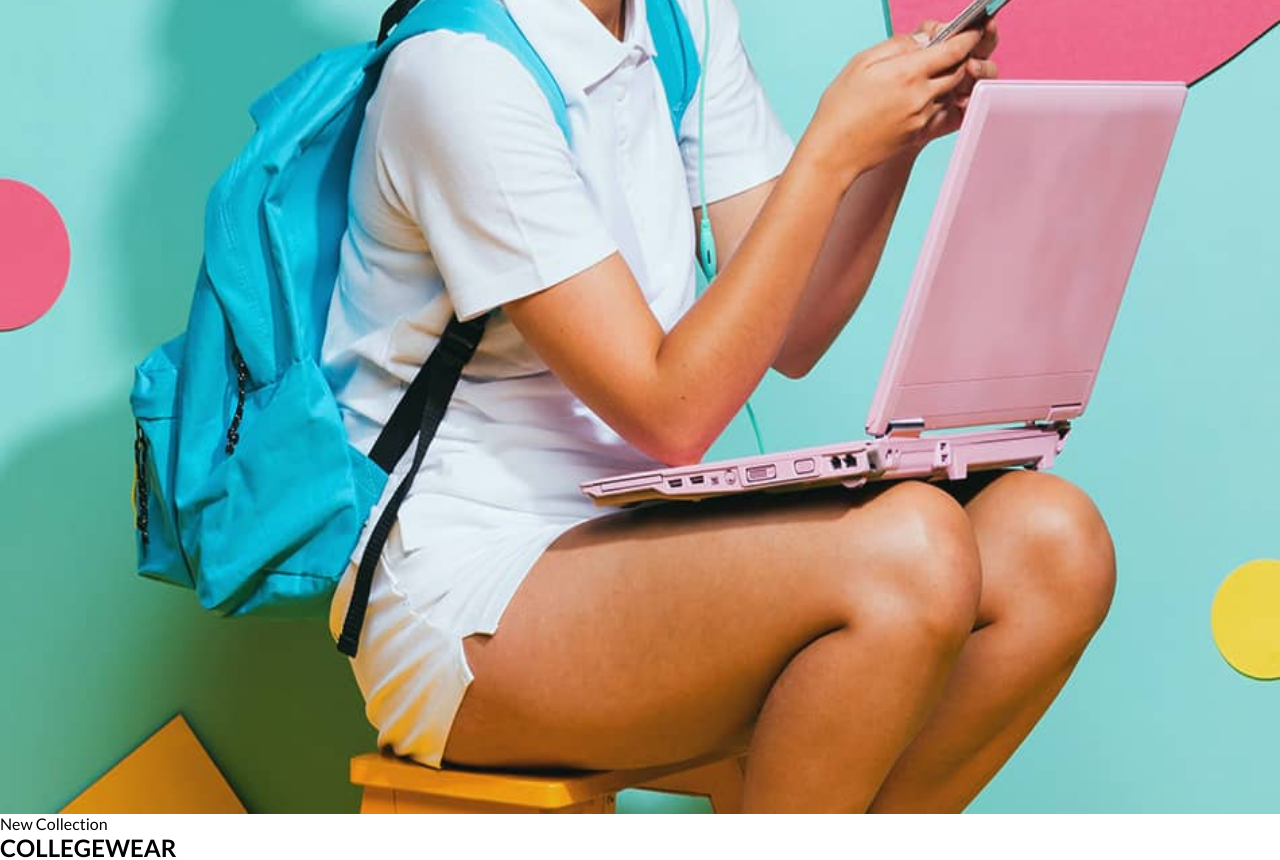
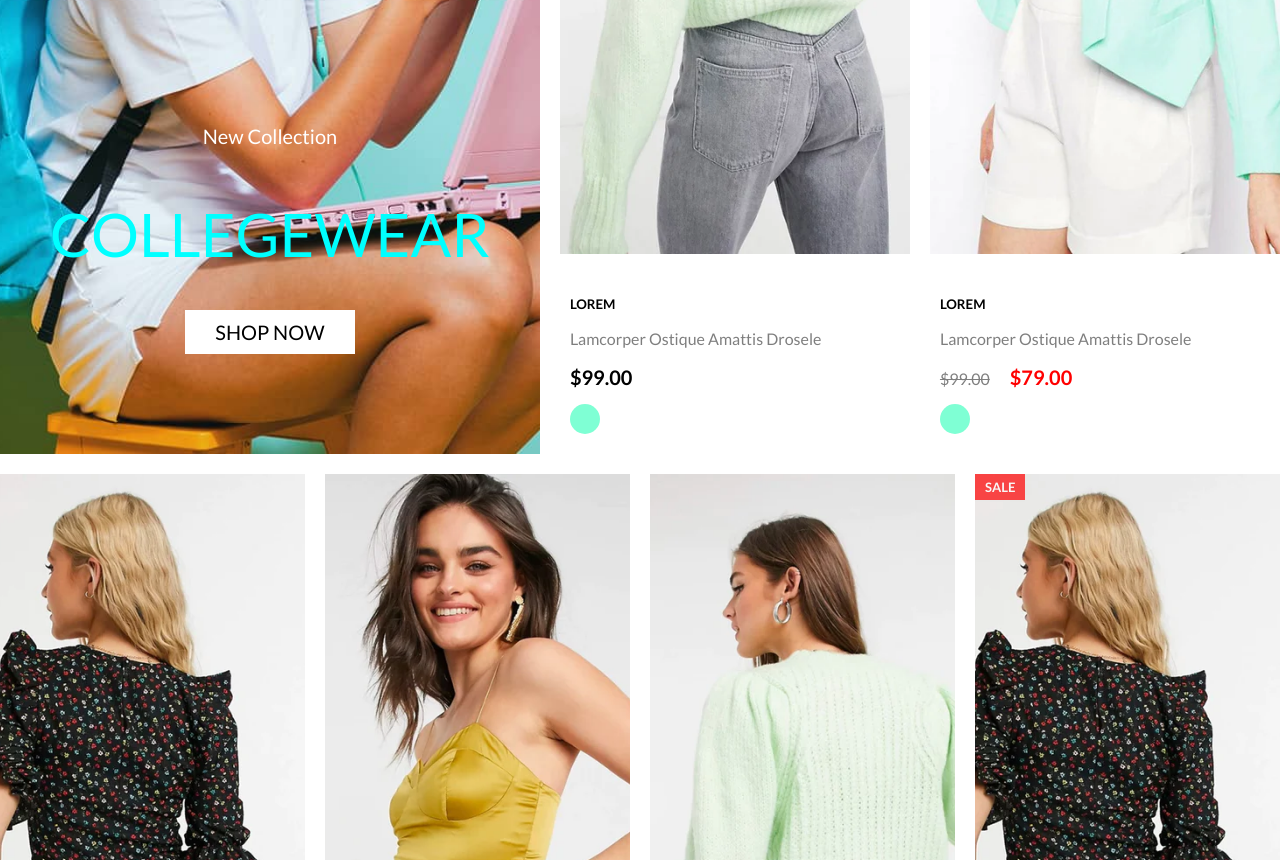
Before and after one commit to CoreyRobinsonDev/ecommerce, a Next.js app: page / in a window 1280 px wide. Shown: the part 1940-2800 px from the top of the page. Built offline with nearby package versions, Linux system fonts and the light colour scheme.

Commit message:
added default item cards to the landing page

```diff
--- a/components/Display.tsx
+++ b/components/Display.tsx
@@ -1,23 +1,48 @@
 import Link from "next/link";
-import Image from "next/image";
 import ItemCard from "./ItemCard";
 
+import styles from "../styles/display.module.css";
+
 const Display = ({category = "womens"}) => {
-  return <section>
-    <figure>
-      <Link href="#">
-        <a>
-          <Image src={`/pictures/${category}/links/collegewear.jpg`} alt="Collegewear" width={10} height={10} layout="responsive" />
-        </a>
-      </Link>
-      <figcaption>
-        <p>New Collection</p>
-        <h2>COLLEGEWEAR</h2>
-        <Link href="#">SHOP NOW</Link>
-      </figcaption>
-    </figure>
+  return <section className={styles.container} >
+    <Link href="#">
+      <a className={styles.link_container} style={{
+        backgroundImage: "url(" + `/pictures/${category}/links/collegewear.jpg` + ")",
+        backgroundPosition: "center",
+        backgroundRepeat: "no-repeat",
+        backgroundSize: "cover"
+      }}>
+        <div className={styles.link__caption_container}>
+          <p>New Collection</p>
+          <h2>COLLEGEWEAR</h2>
+          <Link href="#">SHOP NOW</Link>
+        </div>
+      </a>
+    </Link>
+
     <ItemCard/>
+    <ItemCard index={2} hasSale={true} />
+    <ItemCard index={3} />
+    <ItemCard index={4} />
+    <ItemCard/>
+    <ItemCard index={3} hasSale={true} />
     <ItemCard index={2} />
+    <ItemCard index={5} hasSale={true} />
+    <Link href="#">
+      <a className={styles.link_container} style={{
+        backgroundImage: "url(" + `/pictures/${category}/links/summer.jpg` + ")",
+        backgroundPosition: "center",
+        backgroundRepeat: "no-repeat",
+        backgroundSize: "cover"
+      }}>
+        <div className={styles.link__caption_container}>
+          <p>Swimsuit Collection</p>
+          <h2>SUMMER&#39;S HERE</h2>
+          <Link href="#">SHOP NOW</Link>
+        </div>
+      </a>
+    </Link>
+
   </section>
 }
 
--- a/components/Footer.tsx
+++ b/components/Footer.tsx
@@ -10,7 +10,7 @@ const Footer = () => {
       <h3 className={styles.newsletter__title}>SIGN UP FOR NEWSLETTER</h3>
       <form className={styles.newsletter__form}>
         <div className={styles.form__input_container}>
-          <input className={styles.form__input} type="text" placeholder="don't miss this offer" required />
+          <input className={styles.form__input} type="text" placeholder="Don't miss this offer!" required />
           <button className={styles.form__submit} type="submit">SIGN UP</button>
         </div>
           <input  type="checkbox" required />
--- a/components/ItemCard.tsx
+++ b/components/ItemCard.tsx
@@ -1,19 +1,39 @@
-import Image from "next/image";
 import Link from "next/link";
 import { BsHeart } from "react-icons/bs";
 
-const ItemCard = ({category = "womens", item = "clothes", index = 1}) => {
-  return <article>
-    <Link href="#"><Image src={`/pictures/${category}/${item}/fit${index}.webp`} alt={`${category} ${item}`} width={10} height={20} layout="responsive" /></Link>
-    <div>
-      <button>ADD TO CART</button>
-      <button><BsHeart/>Add to wishlist</button>
-    </div>
-    <div>
-      <h4>LOREM</h4>
-      <p>Lamcorper Ostique Amattis Drosele</p>
-      <p>$99.00</p>
-      <button></button>
+import styles from "../styles/itemCard.module.css";
+import FX from "../styles/FX.module.css";
+
+const ItemCard = ({category = "womens", item = "clothes", index = 1, hasSale = false}) => {
+  return <article className={styles.container}>
+
+    <Link href="#">
+      <a className={styles.img} style={{
+        backgroundImage: "url(" + `/pictures/${category}/${item}/fit${index}.webp` + ")",
+        backgroundPosition: "center",
+        backgroundRepeat: "no-repeat",
+       backgroundSize: "cover"
+      }}>
+        {hasSale && <p className={styles.sale}>SALE</p>}
+        <div className={styles.btn_container}>
+          <button className={styles.cart_btn}>ADD TO CART</button>
+          <button className={styles.wishlist_btn}><BsHeart/>Add to wishlist</button>
+        </div>
+      </a>
+    </Link>
+
+    <div className={styles.info_container}>
+      <h5 className={FX.hover}>LOREM</h5>
+      <p className={`${styles.info__description} ${FX.hover}`}>Lamcorper Ostique Amattis Drosele</p>
+      {hasSale
+        ? <span>
+          <span className={styles.strikethrough}>$99.00</span>
+          <span className={styles.info__sale_price}>$79.00</span>
+        </span>
+        : <p className={styles.info__price}>$99.00</p>
+      }
+
+      <button className={styles.info__color}></button>
     </div>
   </article>
 }
--- a/pages/index.tsx
+++ b/pages/index.tsx
@@ -11,7 +11,7 @@ const Home: NextPage = () => {
     </Head>
     <main>
       <Image
-        src={"/pictures/women_banner.webp"}
+        src={"/pictures/womens/banner/women_banner.webp"}
         alt=""
         width={20}
         height={10}
@@ -19,7 +19,7 @@ const Home: NextPage = () => {
       />
       <p className={styles.sale}>FIRST PURCHASE OFFER: TAKE 30% OFF SHOPWIDE. CODE APPLIED AT CHECKOUT*</p>
       <Image
-        src={"/pictures/women_banner1.webp"}
+        src={"/pictures/womens/banner/women_banner1.webp"}
         alt=""
         width={20}
         height={10}
--- a/styles/FX.module.css
+++ b/styles/FX.module.css
@@ -4,6 +4,8 @@
       0 100% /var(--d, 0) 1px
     no-repeat;
   transition:0.3s;
+  padding-bottom: .2rem;
+  width: fit-content;
 }
 .hover:hover {
   --d: 100%;
--- /dev/null
+++ b/styles/display.module.css
@@ -0,0 +1,44 @@
+.container {
+  display: flex;
+  flex-wrap: wrap;
+  justify-content: center;
+  gap: 2rem;
+  margin: 2rem 0;
+}
+
+.link_container {
+  flex: 0 1 30vw;
+  display: flex;
+  justify-content: center;
+  height: 90rem;
+}
+
+.link__caption_container {
+  text-align: center;
+  align-self: flex-end;
+  margin-bottom: 11rem;
+}
+
+.link__caption_container p {
+  color: white;
+  font-size: 2rem;
+}
+
+.link__caption_container h2 {
+  color: cyan;
+  font-size: 6rem;
+  font-weight: normal;
+  padding: 5rem;
+}
+
+.link__caption_container a {
+  color: black;
+  background-color: white;
+  font-size: 2rem;
+  padding: 1rem 3rem;
+  transition: 150ms ease-in;
+}
+
+.link__caption_container a:hover {
+  background-color: pink;
+}
--- a/styles/footer.module.css
+++ b/styles/footer.module.css
@@ -85,6 +85,7 @@
   color: #eee;
   border-radius: 50%;
   padding: 1rem;
+  transition: var(--transition);
 }
 
 .socials_list__item.--facebook:hover {
--- a/styles/globals.css
+++ b/styles/globals.css
@@ -12,6 +12,9 @@ html {
 body {
 	font-size: 1.6rem;
 	font-family: "Lato", sans-serif;
+}
+:root {
+	--transition: all 300ms ease;
 }
 
 button {
--- /dev/null
+++ b/styles/itemCard.module.css
@@ -0,0 +1,107 @@
+.container {
+  --opacity: 0;
+  flex: 1 1 30rem;
+  display: flex;
+  position: relative;
+  flex-direction: column;
+  justify-content: space-between;
+}
+
+.container:hover {
+  --opacity: 100;
+}
+
+.img {
+  display: flex;
+  width: 100%;
+  height: 70rem;
+}
+
+.btn_container {
+  display: flex;
+  flex-direction: column;
+  align-self: flex-end;
+  opacity: var(--opacity);
+  background-color: white;
+  width: 100%;
+
+  transition: 300ms ease;
+}
+
+.cart_btn {
+  margin: 1rem;
+  padding: 1.5rem;
+  border: 1px solid black;
+  color: black;
+  transition: 300ms ease;
+}
+
+.wishlist_btn {
+  display: flex;
+  justify-content: center;
+  align-items: center;
+  gap: 1rem;
+  height: 4rem;
+  padding: 2rem;
+  font-size: 1.3rem;
+  letter-spacing: 2px;
+  color: gray;
+  transition: 300ms ease;
+}
+
+.wishlist_btn:hover, .wishlist_btn:focus {
+  color: black;
+}
+
+.cart_btn:hover, .cart_btn:focus {
+  box-shadow: 0 0 10px 5px inset lightgray;
+  border: 1px solid lightgray;
+}
+
+.sale {
+  position: absolute;
+  z-index: 2;
+  opacity: 70%;
+  font-weight: bold;
+  font-size: 1.3rem;
+  color: white;
+  background-color: red;
+  padding: .5rem 1rem;
+}
+
+.info_container {
+  display: flex;
+  flex-direction: column;
+  gap: 1.5rem;
+  padding: 2rem 1rem;
+}
+
+.info__description {
+  opacity: 50%;
+}
+
+.info__price, .info__sale_price {
+  font-size: 2rem;
+  font-weight: bold;
+}
+
+.info__sale_price {
+  color: red;
+}
+
+.info__color {
+  width: 3rem;
+  height: 3rem;
+  background-color: aquamarine;
+  border-radius: 50%;
+}
+
+.info__color:focus {
+  outline: 2px solid black;
+}
+
+.strikethrough {
+  text-decoration: line-through;
+  opacity: 50%;
+  margin-right: 2rem;
+}
```
Also changed, not shown: public/pictures/womens/clothes/fit3.webp.
